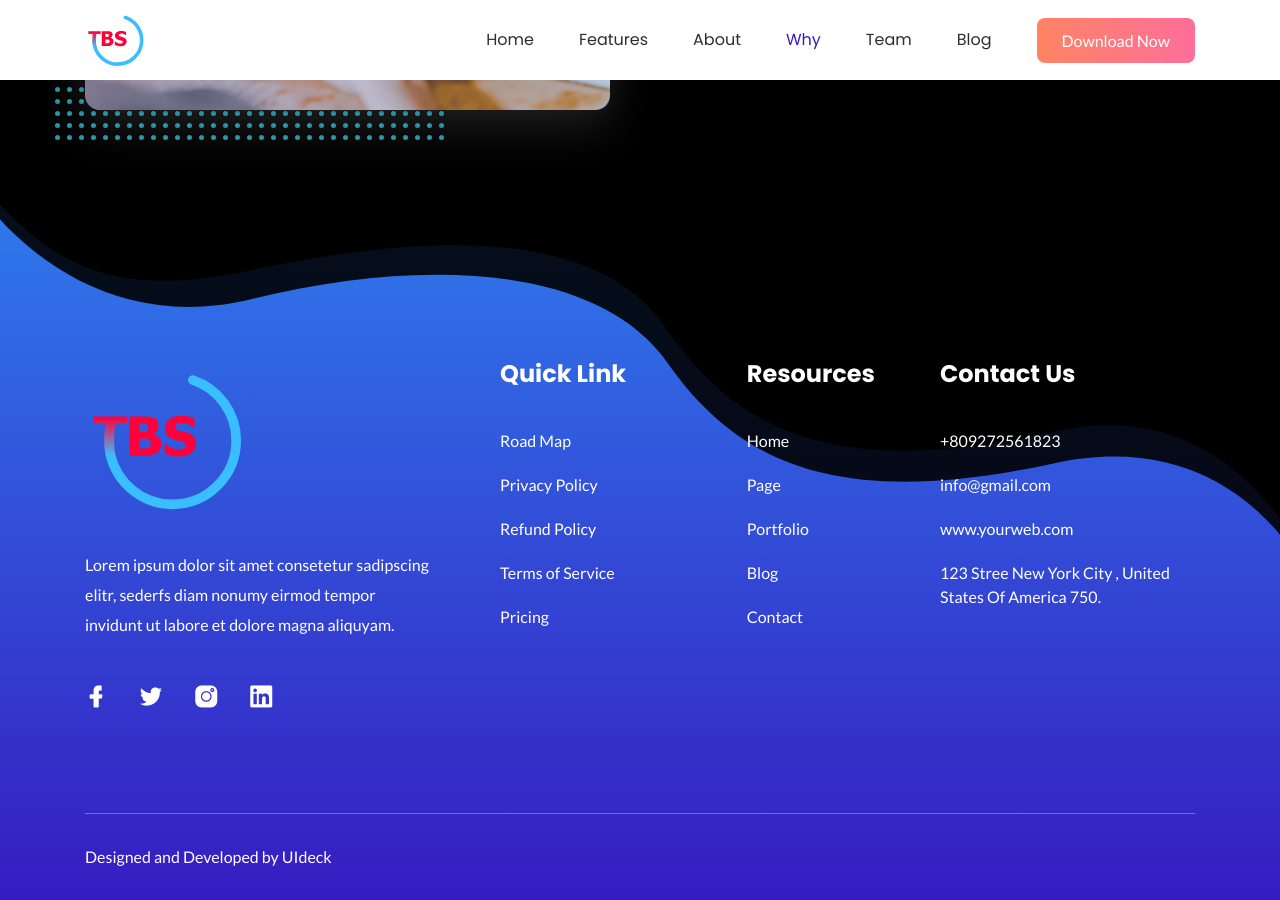
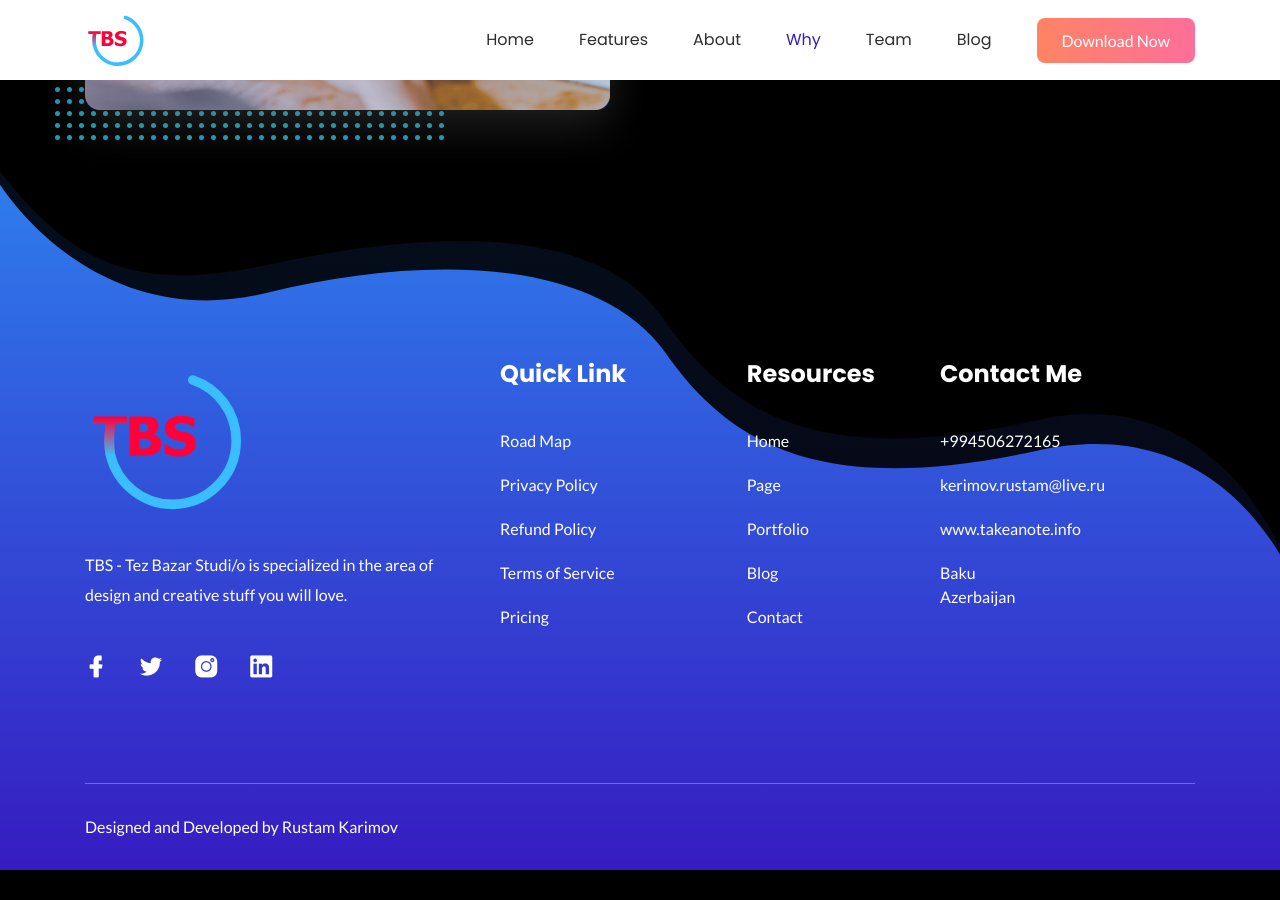
Before and after one commit to DrMohmX/takeanote, a Jekyll site: the page built from watchfaces.md, in a window 1280 px wide and 900 px high, scrolled down 3713 px. Built offline with Jekyll 4.4.1, drawn with Linux system fonts in a browser that asks for light colours; after the commit the page ends 4583 px from its top, so only the background shows below that.

Commit message:
Update watchfaces.html

```diff
--- a/_layouts/watchfaces.html
+++ b/_layouts/watchfaces.html
@@ -383,7 +383,7 @@
                             <a class="logo" href="#">
                                 <img src="/assets/images/tbs-logo.svg" alt="logo">
                             </a>
-                            <p class="text">Lorem ipsum dolor sit amet consetetur sadipscing elitr, sederfs diam nonumy eirmod tempor invidunt ut labore et dolore magna aliquyam.</p>
+                            <p class="text">TBS - Tez Bazar Studi/o is specialized in the area of design and creative stuff you will love. </p>
                             <ul class="social">
                                 <li><a href="#"><i class="lni lni-facebook-filled"></i></a></li>
                                 <li><a href="#"><i class="lni lni-twitter-filled"></i></a></li>
@@ -423,13 +423,13 @@
                     <div class="col-lg-3 col-md-5 col-sm-5">
                         <div class="footer-contact mt-50 wow fadeIn" data-wow-duration="1s" data-wow-delay="0.8s">
                             <div class="footer-title">
-                                <h4 class="title">Contact Us</h4>
+                                <h4 class="title">Contact Me</h4>
                             </div>
                             <ul class="contact">
-                                <li>+809272561823</li>
-                                <li>info@gmail.com</li>
-                                <li>www.yourweb.com</li>
-                                <li>123 Stree New York City , United <br> States Of America 750.</li>
+                                <li>+994506272165</li>
+                                <li>kerimov.rustam@live.ru</li>
+                                <li> www.takeanote.info</li>
+                                <li>Baku <br> Azerbaijan </li>
                             </ul>
                         </div> <!-- footer contact -->
                     </div>
@@ -440,7 +440,7 @@
                     <div class="col-lg-12">
                         <div class="copyright d-sm-flex justify-content-between">
                             <div class="copyright-content">
-                                <p class="text">Designed and Developed by <a href="https://uideck.com" rel="nofollow">UIdeck</a></p>
+                                <p class="text">Designed and Developed by <a href="https://facebook.com/mrkerimoff"> Rustam Karimov </a> </p>
                             </div> <!-- copyright content -->
                         </div> <!-- copyright -->
                     </div>
```
